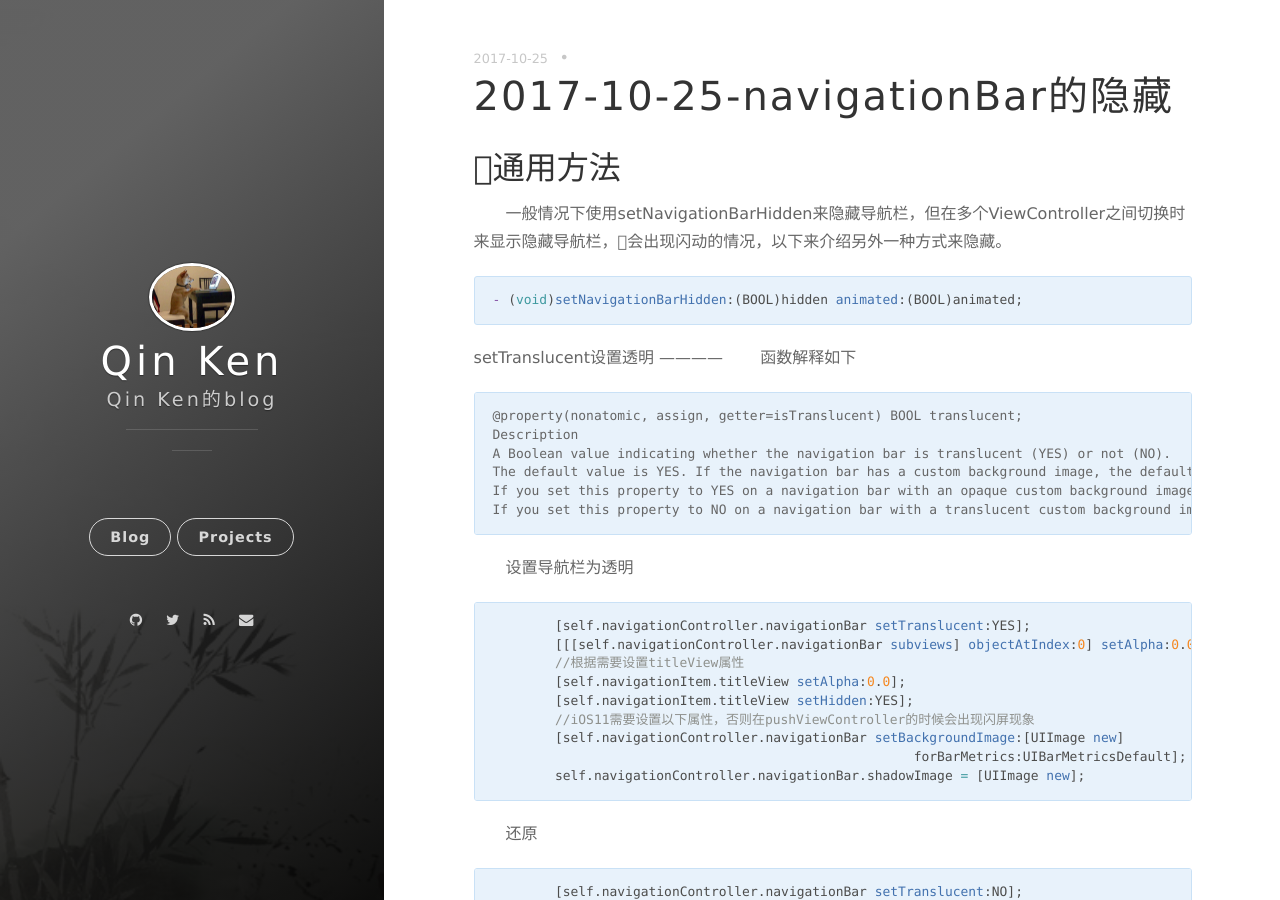
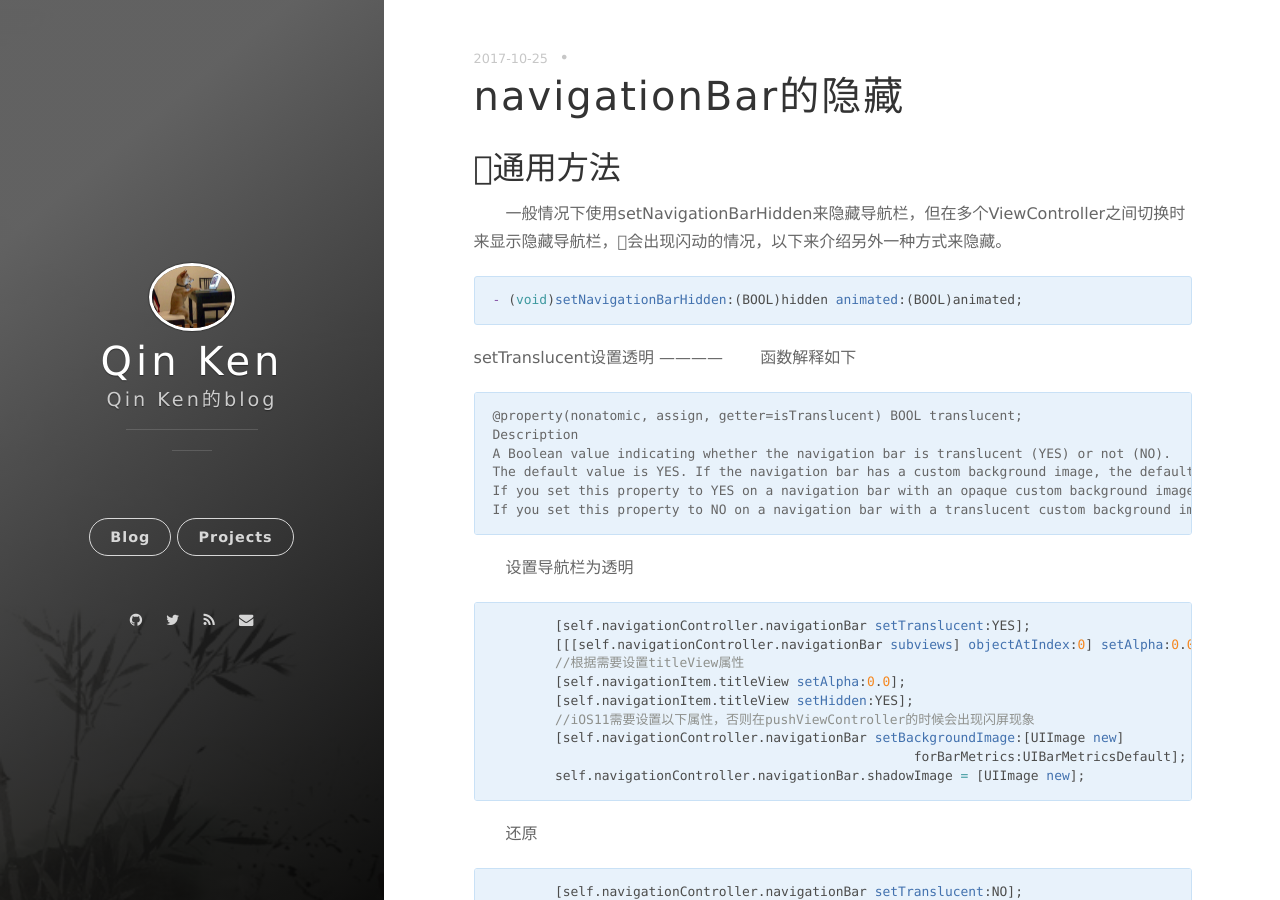
Before and after one commit to sjjvenu/sjjvenu.github.io, a Jekyll site: the page built from _posts/2017-10-25-navigationBar的隐藏.markdown, in a window 1280 px wide and 900 px high. Built offline with Jekyll 4.4.1, drawn with Linux system fonts in a browser that asks for light colours; nearby versions of some CDN libraries; comment, search, counter and statistics services are not loaded.

Commit message:
change title

```diff
--- a/_posts/2017-10-25-navigationBar的隐藏.markdown
+++ b/_posts/2017-10-25-navigationBar的隐藏.markdown
@@ -1,6 +1,6 @@
 ---
 layout: post
-title: 2017-10-25-navigationBar的隐藏
+title: navigationBar的隐藏
 date: 2017-10-25 15:32:24.000000000 +08:00
 ---
 
```
